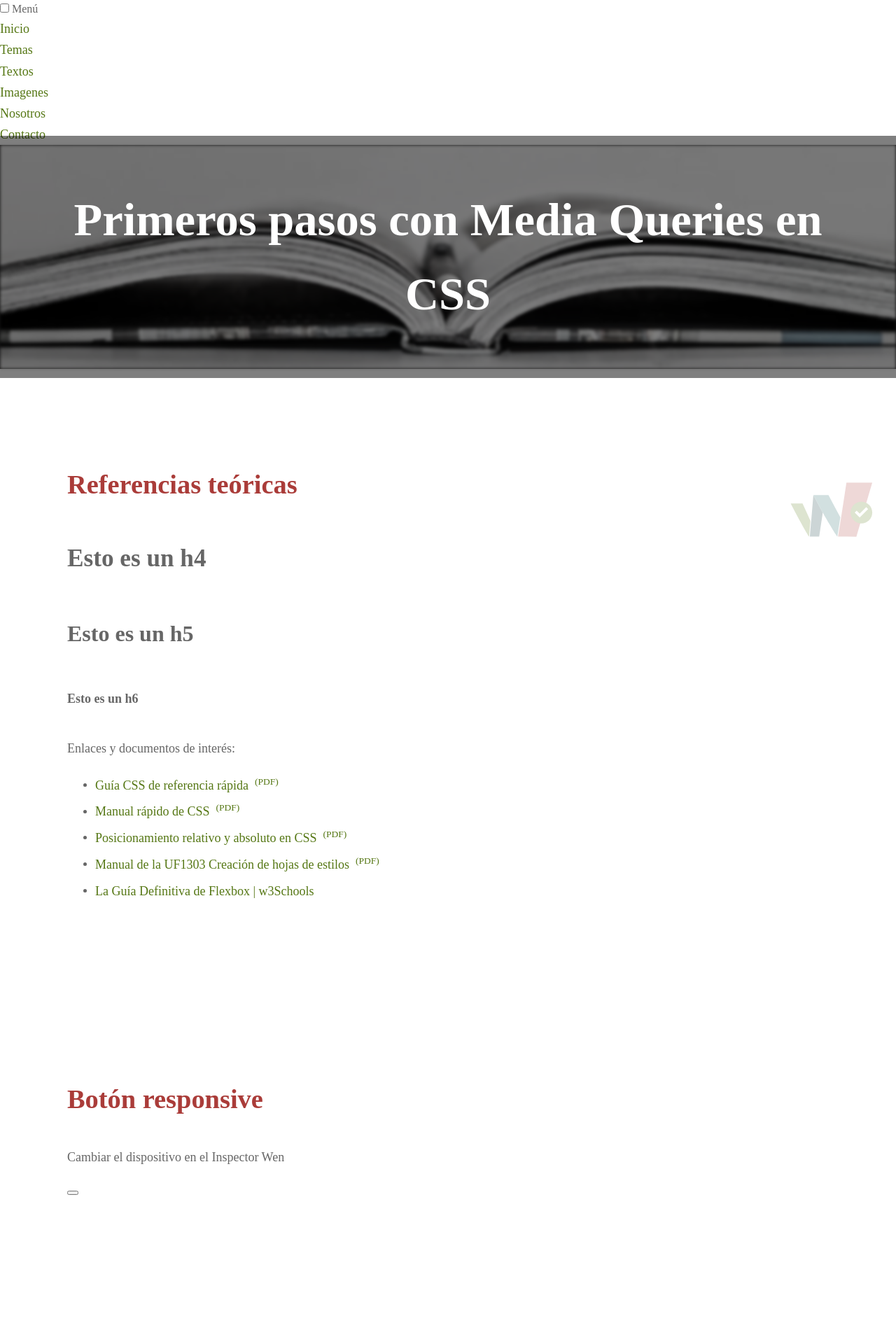
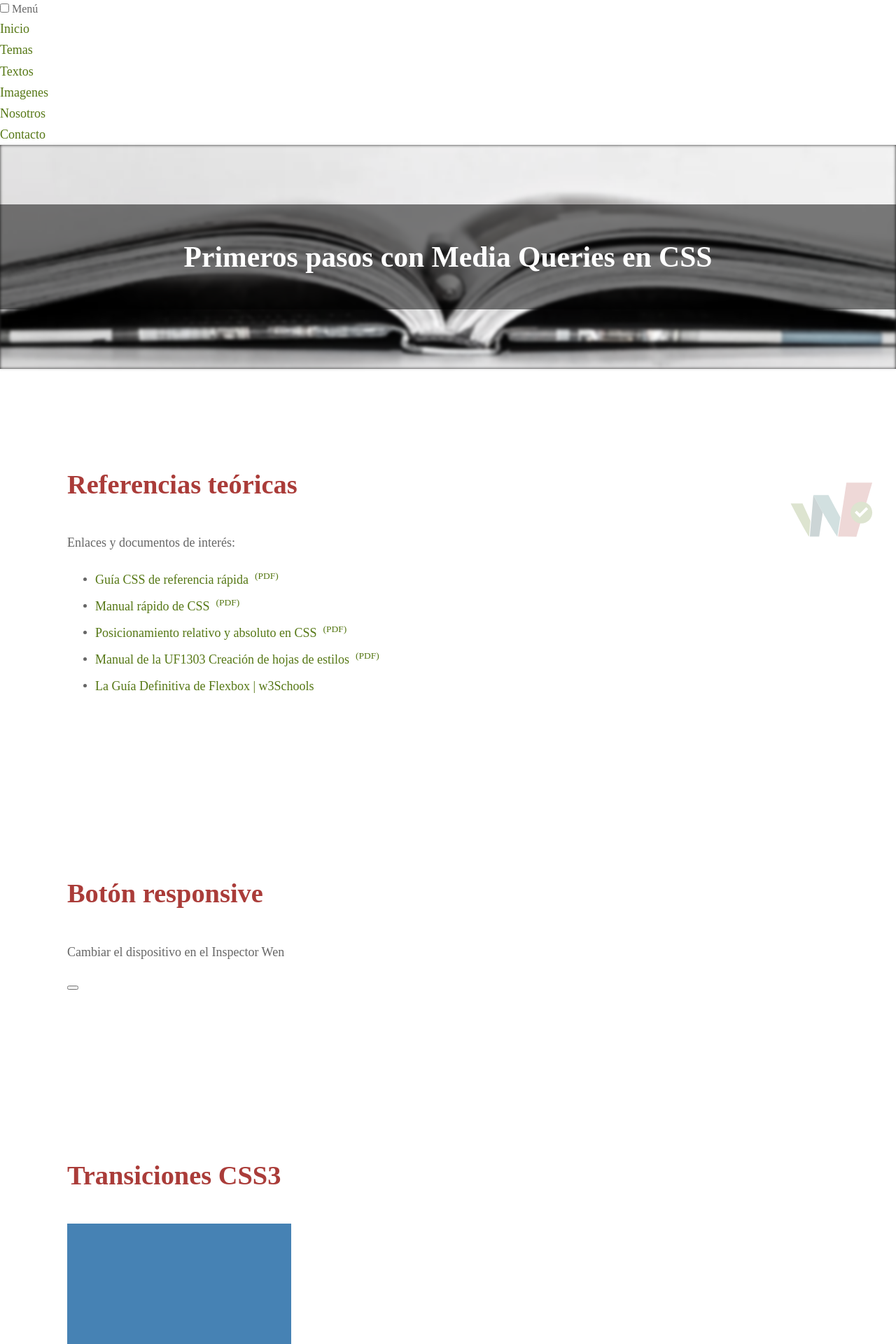
Before and after one commit to webusable/flexbox, a PHP site: page / in a window 1280 px wide. Shown: the top 1920 px of the page at 70% size. Run offline with PHP 8.4, Linux system fonts and the light colour scheme.

Commit message:
Rehaciendo clamp()

```diff
--- a/assets/css/vars.css
+++ b/assets/css/vars.css
@@ -4,7 +4,8 @@
     --font-size-s: clamp(0.875rem, 0.83rem + 0.2vw, 1rem);
 
     /* h2 */
-    --font-size-xxxl: clamp(2.25rem, 1.6rem + 3.2vw, 4.5rem);
+    --font-size-xxxl: clamp(1.8rem, 1.6rem + 1.5vw, 2.6rem);
+    --font-size-xxl: clamp(1.6rem, 1.4rem + 1.5vw, 2.4rem);
     /* h3 */
     --font-size-xxl: clamp(1.6rem, 1.4rem + 1.5vw, 2.4rem);
     /* h4 */
--- a/index.html
+++ b/index.html
@@ -76,9 +76,6 @@
                 </header>
                 <article>
                     <h3>Referencias teóricas</h3>
-                    <h4>Esto es un h4</h4>
-                    <h5>Esto es un h5</h5>
-                    <h6>Esto es un h6</h6>
                     <figure class="hover-css pechado"></figure>
                     <p>Enlaces y documentos de interés:</p>
                     <ul class="enlaces-pdf">
```
Also changed, not shown: assets/css/estilos.css (+12 -17 lines).
